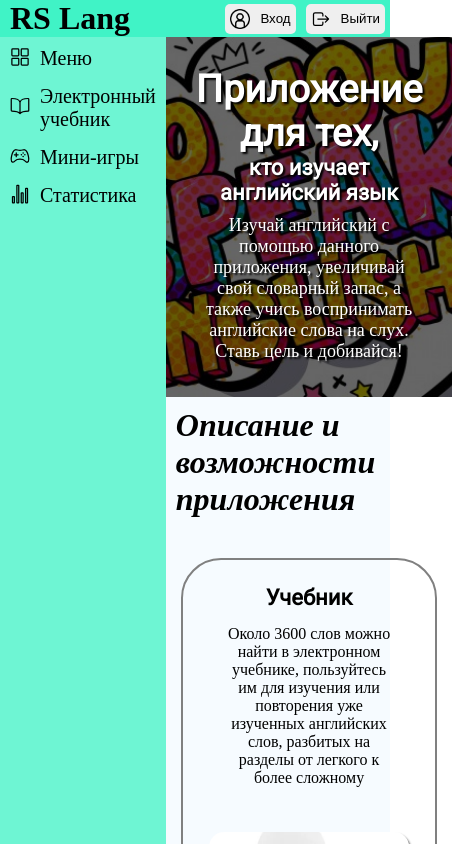
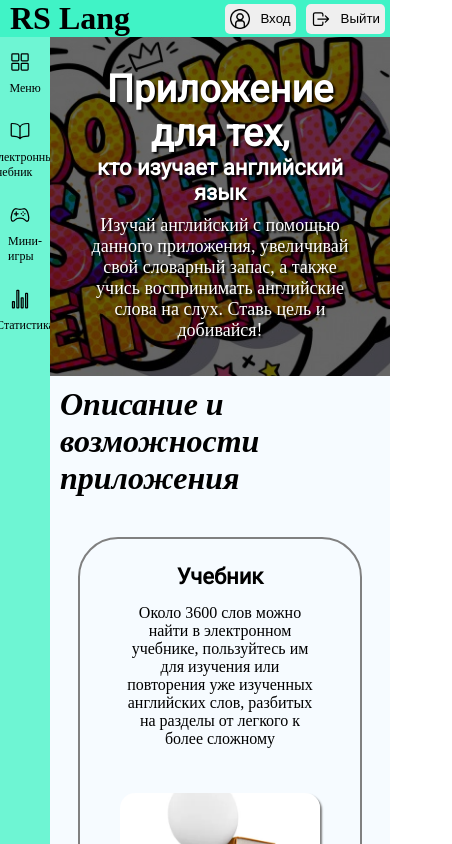
Before and after one commit to mishaplx/RS-Lang-App, a React (Create React App) app: page / in a window 390 px wide. Shown: the top 844 px of the page, 452 px wide, since content can reach past the window. Built offline with nearby package versions, Linux system fonts and the light colour scheme; a web font is replaced by a local one.

Commit message:
fix: add menu adaptive

```diff
--- a/src/component/Navigation/Navigation.css
+++ b/src/component/Navigation/Navigation.css
@@ -1,19 +1,60 @@
-nav{
+nav {
   width: 200px;
   background-color: rgb(110, 245, 211);
+  transition: 0.5s;
 }
-ul{
+ul {
   list-style: none;
 }
-ul li{
+ul li {
   cursor: pointer;
-  margin:5px;
-
+  margin: 10px;
+  padding: 5px;
 }
-.nav__name{
+.nav__name {
   display: flex;
   align-items: center;
 }
-.nav__icon{
+.nav__icon {
   margin-right: 10px;
 }
+.title_nav {
+  opacity: 1;
+  transition: 0.5s;
+}
+.hide {
+  opacity: 0;
+  transition: 0.5s;
+}
+.hide-nav {
+  width: 100px;
+  transition: 0.5s;
+}
+.rotate {
+  transform: rotate(0turn);
+  animation: 1s ease-in-out 0s normal 1 animate;
+}
+
+.menuImg {
+  transform: rotate(1turn);
+}
+@media (max-width: 500px) {
+  .nav {
+    width: 50px;
+  }
+  .nav__name {
+    display: flex;
+    flex-direction: column;
+  }
+  .title_nav {
+    font-size: 12px;
+  }
+}
+@keyframes animate {
+  from {
+    transform: rotate(0turn);
+  }
+  to {
+    transform: rotate(1turn);
+  }
+}
--- a/src/component/Navigation/Navigation.js
+++ b/src/component/Navigation/Navigation.js
@@ -1,28 +1,55 @@
-import './Navigation.css'
-import {Link} from "react-router-dom";
-import imgMenu from '../../assets/menu.svg'
-import imgBook from '../../assets/book.svg'
-import imgGame from '../../assets/game.svg'
-import imgStat from '../../assets/stats.svg'
+import "./Navigation.css";
+import { Link } from "react-router-dom";
+import imgMenu from "../../assets/menu.svg";
+import imgBook from "../../assets/book.svg";
+import imgGame from "../../assets/game.svg";
+import imgStat from "../../assets/stats.svg";
 
 function Navigation() {
+  function handleClick(event) {
+    const navli = document.querySelectorAll(".title_nav");
+    const nav = document.querySelector(".nav");
+    const menuImg = document.querySelector(".menuImg");
+    menuImg.classList.toggle("rotate");
+    nav.classList.toggle("hide-nav");
+    for (let i = 0; i < navli.length; i++) {
+      navli[i].classList.toggle("hide");
+    }
+  }
   return (
     <nav className="nav">
       <ul>
         <li>
-          <Link to="/" className="nav__name"> <span className="nav__icon"><img src={imgMenu} width="20px" alt="menu" /></span> <p>Меню</p></Link>
+          <Link to="/" className="nav__name">
+            <span className="nav__icon" onClick={handleClick}>
+              <img src={imgMenu} className="menuImg" width="20px" alt="menu" />
+            </span>
+            <p className="title_nav">Меню</p>
+          </Link>
         </li>
         <li>
-
-        <Link to="/textbook" className="nav__name"><span className="nav__icon"><img src={imgBook} width="20px" alt="menu" /></span> <p>Электронный учебник</p></Link>
+          <Link to="/textbook" className="nav__name">
+            <span className="nav__icon">
+              <img src={imgBook} width="20px" alt="menu" />
+            </span>
+            <p className="title_nav">Электронный учебник</p>
+          </Link>
         </li>
         <li>
-
-          <Link to="/minigames" className="nav__name"> <span className="nav__icon"><img src={imgGame} width="20px" alt="menu" /></span><p>Мини-игры</p> </Link>
+          <Link to="/minigames" className="nav__name">
+            <span className="nav__icon">
+              <img src={imgGame} width="20px" alt="menu" />
+            </span>
+            <p className="title_nav">Мини-игры</p>
+          </Link>
         </li>
         <li>
-
-          <Link to="/statistics" className="nav__name">    <span className="nav__icon"><img src={imgStat} width="20px" alt="menu" /></span><p>Статистика</p></Link>
+          <Link to="/statistics" className="nav__name">
+            <span className="nav__icon">
+              <img src={imgStat} width="20px" alt="menu" />
+            </span>
+            <p className="title_nav">Статистика</p>
+          </Link>
         </li>
       </ul>
     </nav>
```
